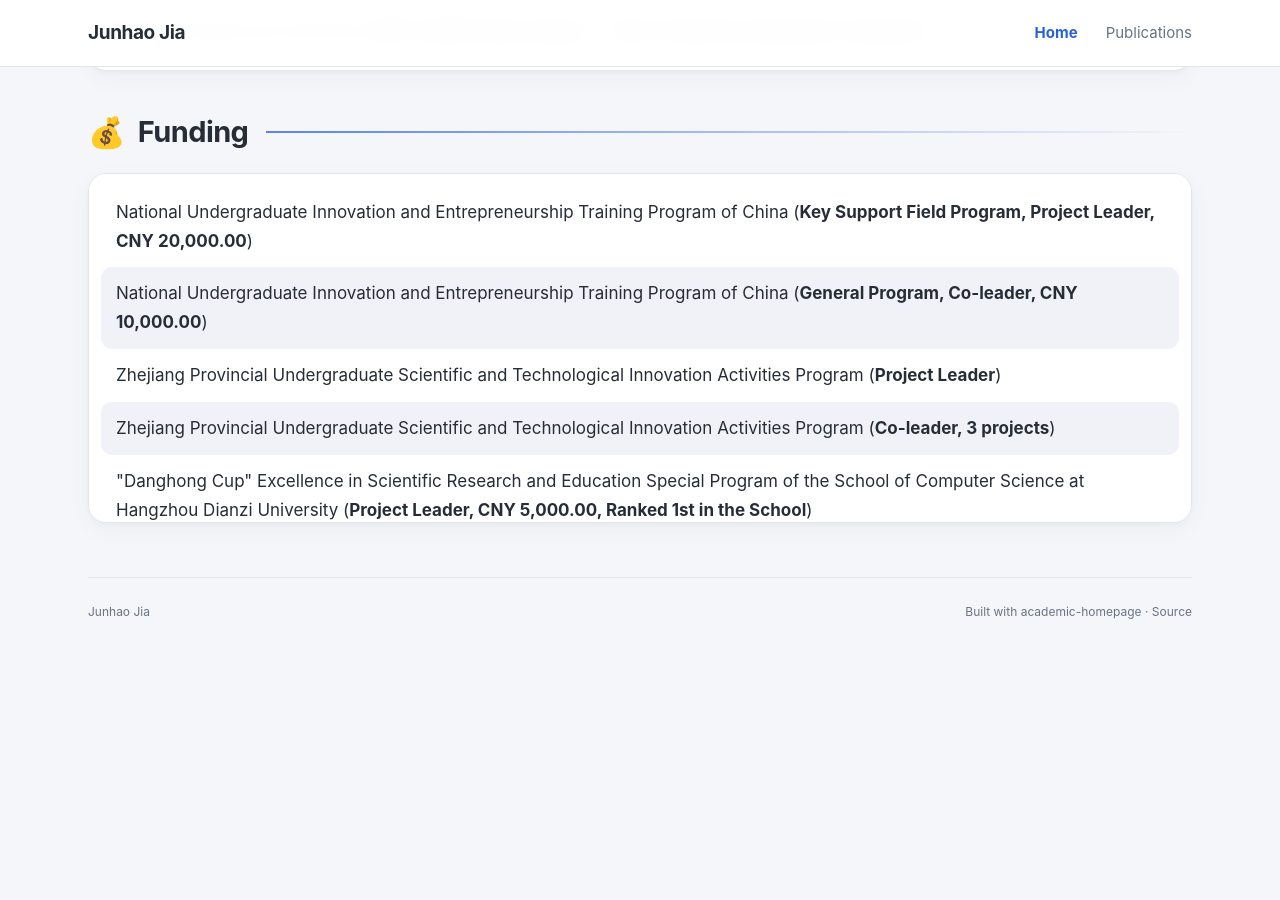
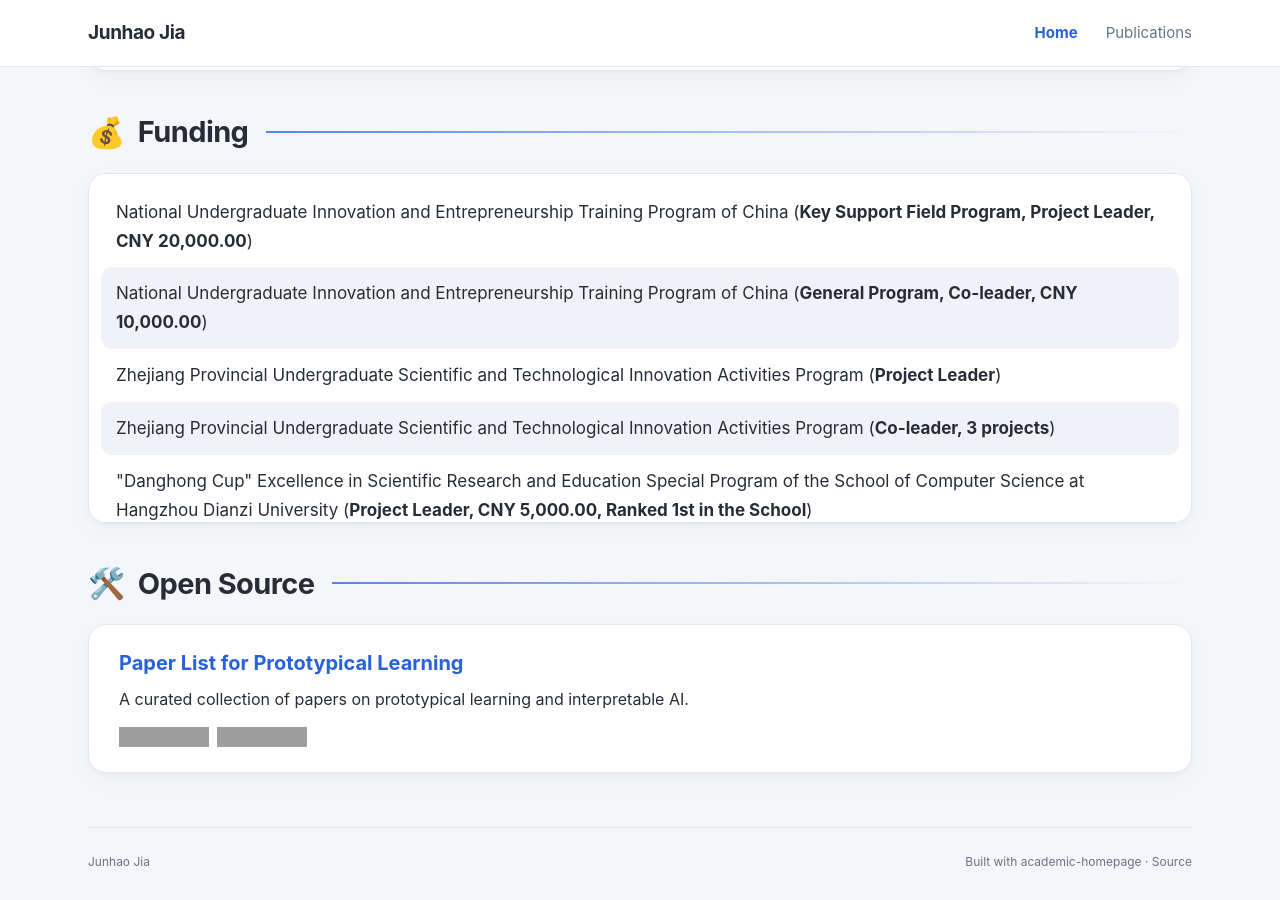
Before and after one commit to JonahJia/JonahJia.github.io, a Jekyll site: the page built from index.html, in a window 1280 px wide and 900 px high, scrolled down 4605 px. Built offline with Jekyll 4.4.1, drawn with Linux system fonts in a browser that asks for light colours; before the commit the page ends 5255 px from its top, so only the background shows below that; grey boxes are pictures that could not be loaded.

Commit message:
Restore confirmed open-source resource alongside expanded profile

```diff
--- /dev/null
+++ b/_includes/academic/open_source.html
@@ -0,0 +1,11 @@
+<section id="open-source" class="academic-section" aria-label="Open Source">
+  {% if include.sidebar %}<h1 class="section-title">🛠️ Open Source</h1>{% else %}<h2 class="section-heading" id="opensource-heading"><span aria-hidden="true">🛠️</span> Open Source</h2>{% endif %}
+  <div class="surface open-source-card">
+    <h3><a href="https://github.com/BeistMedAI/Paper-List-for-Prototypical-Learning" target="_blank" rel="noopener noreferrer">Paper List for Prototypical Learning</a></h3>
+    <p>A curated collection of papers on prototypical learning and interpretable AI.</p>
+    <div class="repository-badges">
+      <a href="https://github.com/BeistMedAI/Paper-List-for-Prototypical-Learning/stargazers" target="_blank" rel="noopener noreferrer"><img src="https://img.shields.io/github/stars/BeistMedAI/Paper-List-for-Prototypical-Learning?style=flat-square&amp;label=Stars&amp;color=660874" alt="GitHub stars" loading="lazy" height="20"></a>
+      <a href="https://github.com/BeistMedAI/Paper-List-for-Prototypical-Learning/forks" target="_blank" rel="noopener noreferrer"><img src="https://img.shields.io/github/forks/BeistMedAI/Paper-List-for-Prototypical-Learning?style=flat-square&amp;label=Forks&amp;color=526078" alt="GitHub forks" loading="lazy" height="20"></a>
+    </div>
+  </div>
+</section>
--- a/_layouts/sidebar.html
+++ b/_layouts/sidebar.html
@@ -32,6 +32,7 @@
         {% if site.data.funding.size > 0 %}<li><a class="nav-link" href="#funding">Funding</a></li>{% endif %}
         {% if page.show_additional_sections %}<li><a class="nav-link" href="#services">Services</a></li>{% endif %}
         {% if page.show_software and site.data.software.size > 0 %}<li><a class="nav-link" href="#software">Software</a></li>{% endif %}
+        <li><a class="nav-link" href="#open-source">Open Source</a></li>
       </ul></nav>
       <ul class="social">
         <li><a href="mailto:{{ site.data.homepage.email }}" aria-label="Email" title="Email"><svg class="ui-icon" viewBox="0 0 24 24" aria-hidden="true"><rect x="3" y="5" width="18" height="14" rx="2"/><path d="m3 6 9 7 9-7"/></svg></a></li>
--- a/assets/css/sidebar-personal.css
+++ b/assets/css/sidebar-personal.css
@@ -10,6 +10,10 @@
 [data-theme="dark"] .moon-icon { display: none; }
 .theme-toggle .ui-icon { width: 13px; height: 13px; }
 .profile-location .ui-icon { width: 13px; height: 13px; vertical-align: -2px; }
+.open-source-card { padding: 18px 22px; border: 1px solid var(--border); border-radius: 16px; background: var(--surface); box-shadow: var(--shadow); }
+.open-source-card h3 { margin: 0 0 8px; font-size: 17px; }
+.open-source-card p { margin: 0 0 12px; }
+.repository-badges { display: flex; flex-wrap: wrap; gap: 6px; }
 .skip-link { position: fixed; top: -70px; left: 12px; z-index: 500; padding: 8px 14px; border-radius: 8px; background: var(--surface); }
 .skip-link:focus { top: 12px; }
 a:focus-visible, button:focus-visible, [tabindex]:focus-visible { outline: 3px solid var(--accent); outline-offset: 3px; }
--- a/design-preview.html
+++ b/design-preview.html
@@ -23,3 +23,4 @@ show_software: false
 <div class="jnl-row">{% for venue in profile.service %}<span class="jnl-chip">{{ venue }}</span>{% endfor %}</div>
 {% endif %}
 {% include sidebar/software.html %}
+{% include academic/open_source.html sidebar=true %}
--- a/index.html
+++ b/index.html
@@ -30,18 +30,9 @@ show_additional_sections: false
 {% include academic/publications.html %}
 {% include academic/honors.html %}
 {% include academic/funding.html %}
+{% include academic/open_source.html %}
 {% if page.show_additional_sections %}
-<section id="open-source" class="academic-section" aria-labelledby="opensource-heading">
-  <h2 class="section-heading" id="opensource-heading"><span aria-hidden="true">🛠️</span> Open Source</h2>
-  <div class="surface open-source-card">
-    <h3><a href="https://github.com/BeistMedAI/Paper-List-for-Prototypical-Learning" target="_blank" rel="noopener noreferrer">Paper List for Prototypical Learning</a></h3>
-    <p>A curated collection of papers on prototypical learning and interpretable AI.</p>
-    <div class="repository-badges">
-      <a href="https://github.com/BeistMedAI/Paper-List-for-Prototypical-Learning/stargazers" target="_blank" rel="noopener noreferrer"><img src="https://img.shields.io/github/stars/BeistMedAI/Paper-List-for-Prototypical-Learning?style=flat-square&amp;label=Stars&amp;color=660874" alt="GitHub stars" loading="lazy" height="20"></a>
-      <a href="https://github.com/BeistMedAI/Paper-List-for-Prototypical-Learning/forks" target="_blank" rel="noopener noreferrer"><img src="https://img.shields.io/github/forks/BeistMedAI/Paper-List-for-Prototypical-Learning?style=flat-square&amp;label=Forks&amp;color=526078" alt="GitHub forks" loading="lazy" height="20"></a>
-    </div>
-  </div>
-</section>
+
 <section id="service" class="academic-section" aria-labelledby="service-heading">
   <h2 class="section-heading" id="service-heading"><span aria-hidden="true">🤝</span> Academic Service</h2>
   <div class="surface service-card"><strong>Reviewer:</strong> {{ profile.service | join: ", " }}.</div>
```
Also changed, not shown: REFERENCE-DESIGN.md (+3 -1 lines).
